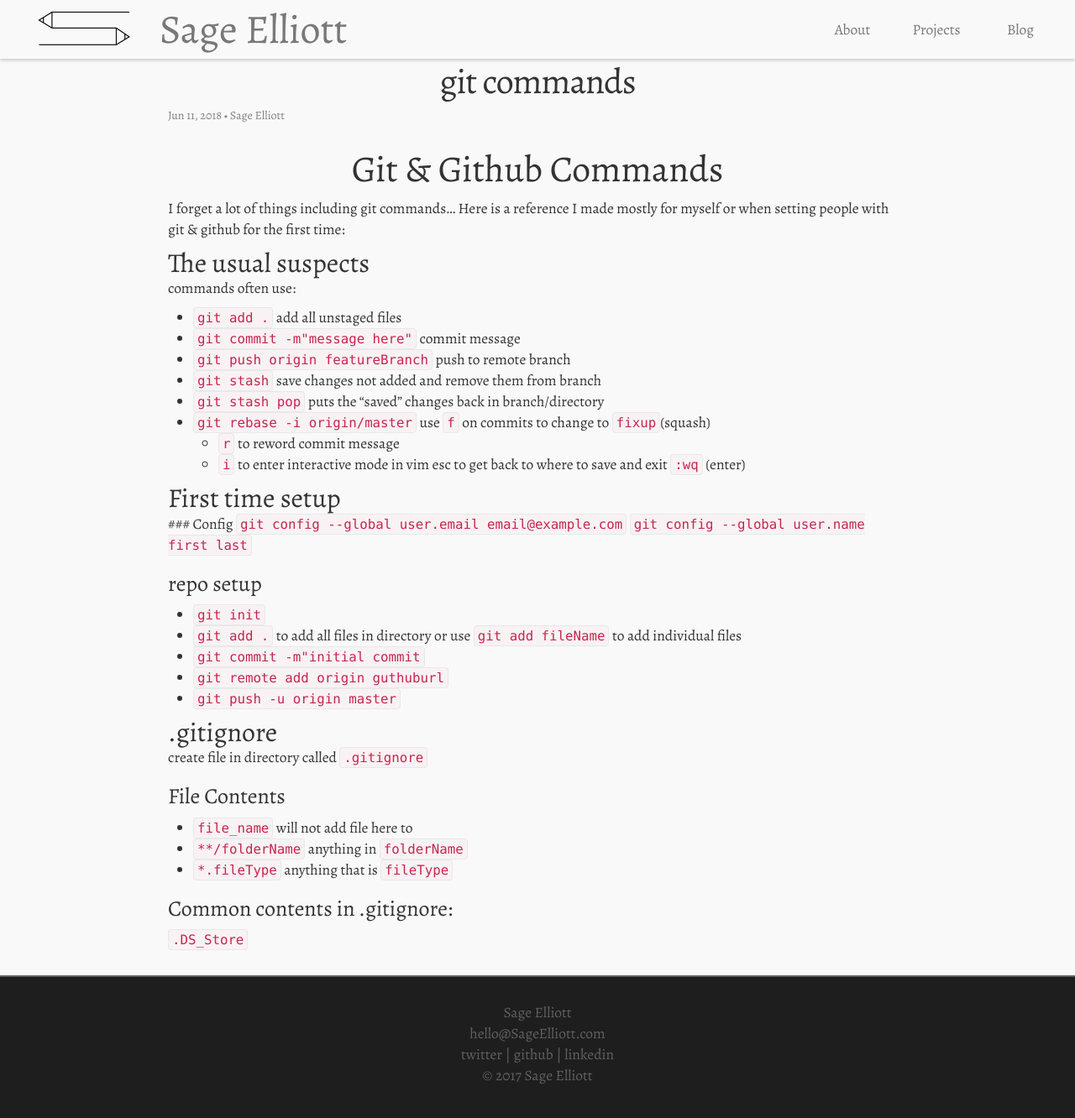
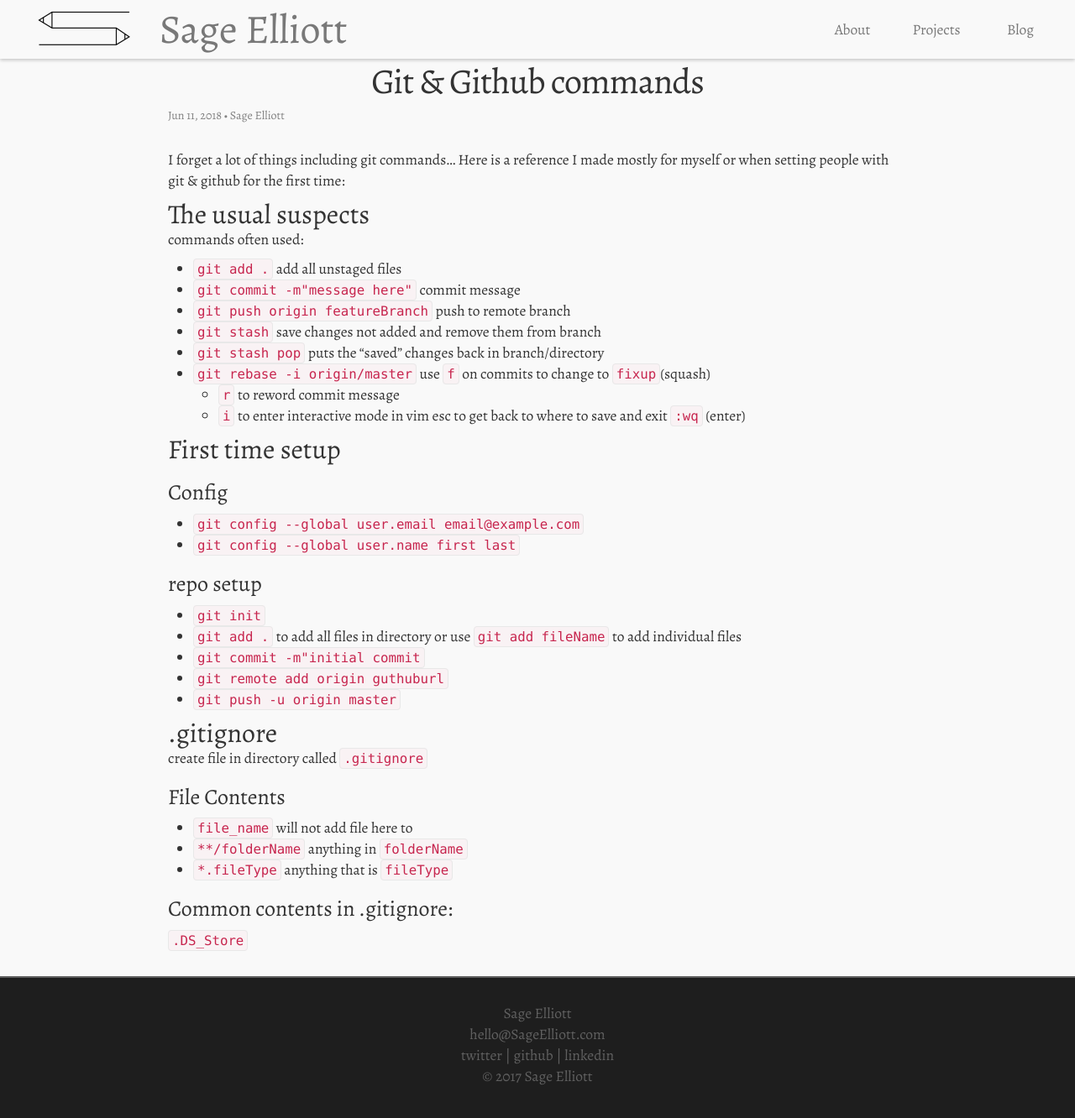
Before and after one commit to sagecodes/sage-blog, a Jekyll site: the page built from _posts/2017-08-14-post4-git_commands.markdown, in a window 1280 px wide. Shown: the top 1332 px of the page at 84% size. Built offline with Jekyll 4.4.1, drawn with Linux system fonts in a browser that asks for light colours; nearby versions of some CDN libraries; some web fonts are replaced.

Commit message:
Fix: git post formatting

```diff
--- a/_posts/2017-08-14-post4-git_commands.markdown
+++ b/_posts/2017-08-14-post4-git_commands.markdown
@@ -8,12 +8,11 @@ author: Sage Elliott
 published: true
 ---
 
-# Git & Github Commands
 I forget a lot of things including git commands...
 Here is a reference I made mostly for myself or when setting people with git & github for the first time:
 
 ## The usual suspects
-commands often use:
+commands often used:
 
 - `git add .` add all unstaged files
 - `git commit -m"message here"` commit message
@@ -25,12 +24,12 @@ commands often use:
 	- `i` to enter interactive mode in vim
 esc to get back to where to save and exit `:wq` (enter)
 
+
 ## First time setup
 
-###
-Config
-`git config --global user.email email@example.com`
-`git config --global user.name first last`
+### Config
+- `git config --global user.email email@example.com`
+- `git config --global user.name first last`
 
 ### repo setup
 - `git init`
```
Also changed, not shown: other parts of _posts/2017-08-14-post4-git_commands.markdown (+1 -1 lines).
